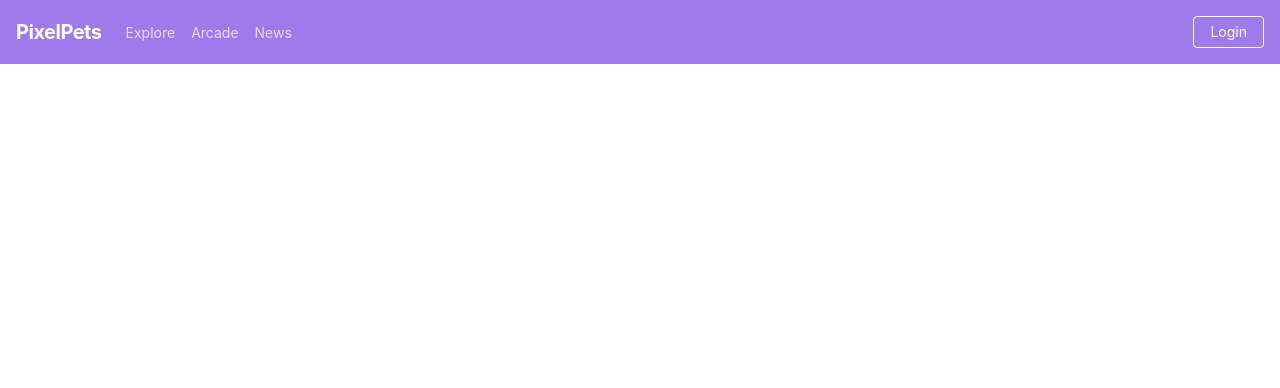
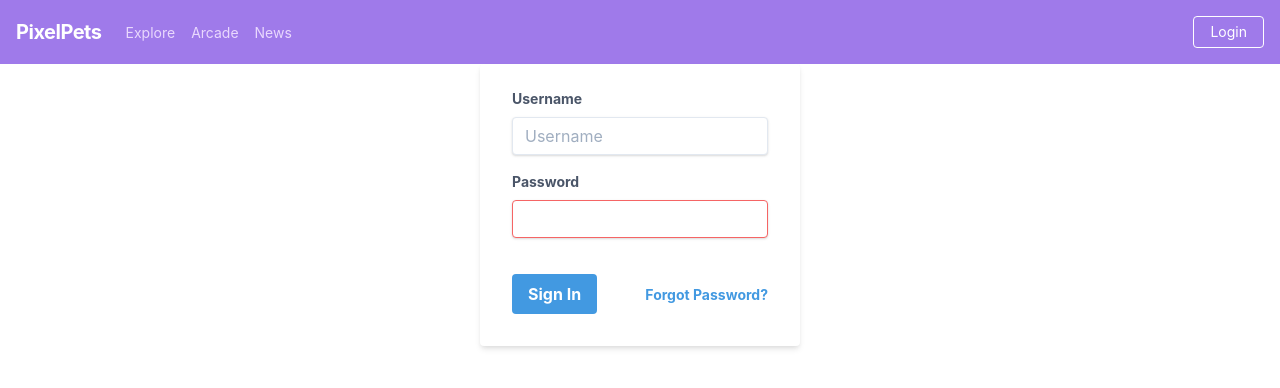
Before and after one commit to LucySuddenly/NewPets-Frontend, a React (Create React App) app: page /login in a window 1280 px wide. Shown: the top 388 px of the page. Built offline with nearby package versions, Linux system fonts and the light colour scheme.

Commit message:
changed class to classname, added Login render

```diff
--- a/src/App.js
+++ b/src/App.js
@@ -1,30 +1,31 @@
 import React, { Component } from 'react';
 import {BrowserRouter as Router, Route, Switch} from 'react-router-dom';
 import './App.css';
+import Login from './components/Login'
 
 class App extends Component {
 
   render() {
     return (
       <>
-      <nav class="flex items-center justify-between flex-wrap bg-purple-500 p-4">
-        <div class="flex items-center flex-shrink-0 text-white mr-6">
-          <span class="font-bold text-xl tracking-tight">PixelPets</span>
+      <nav className="flex items-center justify-between flex-wrap bg-purple-500 p-4">
+        <div className="flex items-center flex-shrink-0 text-white mr-6">
+          <span className="font-bold text-xl tracking-tight">PixelPets</span>
         </div>
-        <div class="w-full block flex-grow lg:flex lg:items-center lg:w-auto">
-          <div class="text-sm lg:flex-grow">
-            <a href="/explore" class="block mt-4 lg:inline-block lg:mt-0 text-purple-200 hover:text-white mr-4">
+        <div className="w-full block flex-grow lg:flex lg:items-center lg:w-auto">
+          <div className="text-sm lg:flex-grow">
+            <a href="/explore" className="block mt-4 lg:inline-block lg:mt-0 text-purple-200 hover:text-white mr-4">
               Explore
             </a>
-            <a href="/arcade" class="block mt-4 lg:inline-block lg:mt-0 text-purple-200 hover:text-white mr-4">
+            <a href="/arcade" className="block mt-4 lg:inline-block lg:mt-0 text-purple-200 hover:text-white mr-4">
               Arcade
             </a>
-            <a href="/news" class="block mt-4 lg:inline-block lg:mt-0 text-purple-200 hover:text-white">
+            <a href="/news" className="block mt-4 lg:inline-block lg:mt-0 text-purple-200 hover:text-white">
               News
             </a>
           </div>
           <div>
-            <a href="/login" class="inline-block text-sm px-4 py-2 leading-none border rounded text-white border-white hover:border-transparent hover:text-teal-500 hover:bg-white mt-4 lg:mt-0">Login</a>
+            <a href="/login" className="inline-block text-sm px-4 py-2 leading-none border rounded text-white border-white hover:border-transparent hover:text-purple-500 hover:bg-white mt-4 lg:mt-0">Login</a>
           </div>
         </div>
       </nav>
@@ -34,7 +35,7 @@ class App extends Component {
           <Route exact path="/explore"/>
           <Route exact path="/arcade"/>
           <Route exact path="/news"/>
-          <Route exact path="/login"/>
+          <Route exact path="/login" render={() =>(<Login/>)}/>
         </Switch>
       </Router>
       </>
--- /dev/null
+++ b/src/components/Login.js
@@ -0,0 +1,36 @@
+import React, { Component } from 'react';
+
+export class Login extends Component {
+    render() {
+        return (
+            <div className="flex justify-center">
+                <div class="w-full max-w-xs">
+                    <form class="bg-white shadow-md rounded px-8 pt-6 pb-8 mb-4">
+                        <div class="mb-4">
+                        <label class="block text-gray-700 text-sm font-bold mb-2" for="username">
+                            Username
+                        </label>
+                        <input class="shadow appearance-none border rounded w-full py-2 px-3 text-gray-700 leading-tight focus:outline-none focus:shadow-outline" id="username" type="text" placeholder="Username"/>
+                        </div>
+                        <div class="mb-6">
+                        <label class="block text-gray-700 text-sm font-bold mb-2" for="password">
+                            Password
+                        </label>
+                        <input class="shadow appearance-none border border-red-500 rounded w-full py-2 px-3 text-gray-700 mb-3 leading-tight focus:outline-none focus:shadow-outline" id="password" type="password" />
+                        </div>
+                        <div class="flex items-center justify-between">
+                        <button class="bg-blue-500 hover:bg-blue-700 text-white font-bold py-2 px-4 rounded focus:outline-none focus:shadow-outline" type="button">
+                            Sign In
+                        </button>
+                        <a class="inline-block align-baseline font-bold text-sm text-blue-500 hover:text-blue-800" href="#">
+                            Forgot Password?
+                        </a>
+                        </div>
+                    </form>
+                </div>
+            </div>
+        );
+    }
+}
+
+export default Login;
```
Also changed, not shown: public/logo192.png (deleted), public/logo512.png (deleted).
